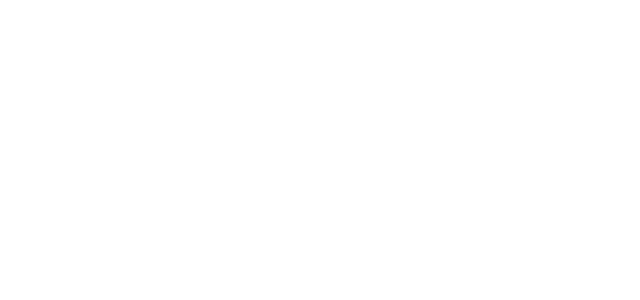
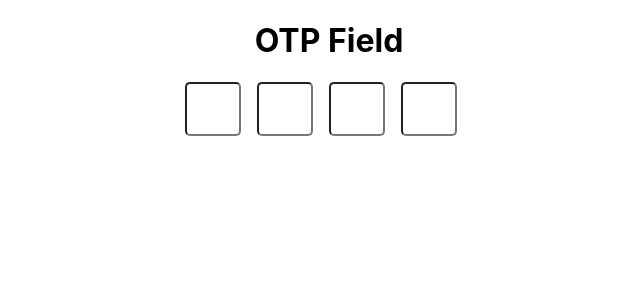
Before and after one commit to RishikeshPolasa/react-projects, a React (Create React App) app: page /otpfield in a window 1280 px wide. Before the commit this address had no page. Shown: the top 300 px of the page, without its empty margins (311-951 px from the left). Built offline with nearby package versions, Linux system fonts and the light colour scheme.

Commit message:
implemented otpfield and pagination component

```diff
--- a/src/App.js
+++ b/src/App.js
@@ -5,7 +5,8 @@
 import FileUploadDesign1 from "./FileUpload/FileUpload";
 import Main from "./FileUpload/main";
 import FileUploadDesign2 from "./FileUpload/FileUploadDesign2";
-
+import Pagination from "./Pagination/index";
+import OTPField from "./OTPField";
 const Home = () => (
   <>
     <h1>Home</h1>
@@ -14,6 +15,12 @@
     </div>
     <div>
       <Link to="/fileUpload">FileUpload</Link>
+    </div>
+    <div>
+      <Link to="/pagination">Pagination</Link>
+    </div>
+    <div>
+      <Link to="/otpfield">OTPField</Link>
     </div>
   </>
 );
@@ -27,6 +34,8 @@
           <Route path="/fileUploadDesign1" element={<FileUploadDesign1 />} />
           <Route path="/fileUploadDesign2" element={<FileUploadDesign2 />} />
           <Route path="/fileUpload" element={<Main />} />
+          <Route path="/pagination" element={<Pagination />} />
+          <Route path="/otpfield" element={<OTPField length={4} />} />
         </Routes>
       </Router>
     </div>
--- /dev/null
+++ b/src/OTPField/index.js
@@ -0,0 +1,63 @@
+import React, { useState } from "react";
+import "./style.css";
+
+function OTPField({ length = 4 }) {
+  const [otp, setOtp] = useState(new Array(length).fill(""));
+
+  const handleChange = (e, index) => {
+    const value = e.target.value;
+    if (/[^0-9]/.test(value)) return;
+
+    const newOtp = [...otp];
+    newOtp[index] = value;
+    setOtp(newOtp);
+
+    if (value && index < length - 1) {
+      document.getElementById(`otp${index + 1}`).focus();
+    }
+  };
+
+  const handleBackspace = (e, index) => {
+    if (e.key === "Backspace" && !otp[index] && index > 0) {
+      document.getElementById(`otp${index - 1}`).focus();
+    }
+  };
+
+  const handlePaste = (e, index) => {
+    const pasteData = e.clipboardData.getData("text");
+    if (/[^0-9]/.test(pasteData)) return;
+    const pasteArray = pasteData.split("").slice(0, length - index);
+    const newOtp = [...otp];
+    for (let i = 0; i < pasteArray.length; i++) {
+      newOtp[index + i] = pasteArray[i];
+    }
+    setOtp(newOtp);
+    e.preventDefault();
+    document.getElementById(`otp${length - 1}`).focus();
+  };
+
+  return (
+    <div>
+      <h1>OTP Field</h1>
+      <div className="otp-wrapper">
+        {otp.map((_, index) => {
+          return (
+            <input
+              key={index}
+              type="text"
+              maxLength="1"
+              className="otp-input"
+              id={`otp${index}`}
+              value={otp[index]}
+              onChange={(e) => handleChange(e, index)}
+              onKeyDown={(e) => handleBackspace(e, index)}
+              onPaste={(e) => handlePaste(e, index)}
+            />
+          );
+        })}
+      </div>
+    </div>
+  );
+}
+
+export default OTPField;
--- /dev/null
+++ b/src/OTPField/style.css
@@ -0,0 +1,13 @@
+.otp-wrapper .otp-input {
+  height: 3rem;
+  width: 3rem;
+  border-radius: 5px;
+  margin-right: 1rem;
+  font-size: 2rem;
+  text-align: center;
+  outline: none;
+}
+.otp-input:focus {
+  border-color: #007bff;
+  box-shadow: 0 0 5px rgba(0, 123, 255, 0.5);
+}
--- /dev/null
+++ b/src/Pagination/index.js
@@ -0,0 +1,76 @@
+import axios from "axios";
+import React, { useState, useEffect } from "react";
+
+const ProductsList = () => {
+  const [products, setProducts] = useState([]);
+  const [currentPage, setCurrentPage] = useState(1);
+  const [itemsPerPage] = useState(10); // Adjust as needed
+  const [updatedProducts, setUpdatedProducts] = useState([]);
+  useEffect(() => {
+    // Fetch all products from the backend
+    const fetchProducts = async () => {
+      try {
+        const response = await axios.get("https://fakestoreapi.com/products");
+        // const data = await response.json();
+        setProducts(response); // Assuming data is an array of products
+        const indexOfLastProduct = currentPage * itemsPerPage;
+        const indexOfFirstProduct = indexOfLastProduct - itemsPerPage;
+        console.log("pro", products);
+        const currentProducts = products?.slice(
+          indexOfFirstProduct,
+          indexOfLastProduct
+        );
+        setUpdatedProducts(currentProducts);
+      } catch (error) {
+        console.error("Error fetching products:", error);
+      }
+    };
+    fetchProducts();
+  }, []); // Empty dependency array ensures the effect runs only once on mount
+
+  // Calculate the indexes for the current page
+
+  const handlePageChange = (page) => {
+    setCurrentPage(page);
+  };
+
+  return (
+    <div>
+      {/* Display products for the current page */}
+      <ul>
+        {updatedProducts.map((product) => (
+          <li key={product.id}>{product.name}</li>
+        ))}
+      </ul>
+
+      {/* Pagination component */}
+      <Pagination
+        currentPage={currentPage}
+        totalPages={Math.ceil(products.length / itemsPerPage)}
+        onPageChange={handlePageChange}
+      />
+    </div>
+  );
+};
+
+const Pagination = ({ currentPage, totalPages, onPageChange }) => {
+  const pageNumbers = [];
+
+  for (let i = 1; i <= totalPages; i++) {
+    pageNumbers.push(i);
+  }
+
+  return (
+    <div>
+      <ul>
+        {pageNumbers.map((number) => (
+          <li key={number}>
+            <button onClick={() => onPageChange(number)}>{number}</button>
+          </li>
+        ))}
+      </ul>
+    </div>
+  );
+};
+
+export default ProductsList;
```
Also changed, not shown: src/Pagination/style.css (added).
